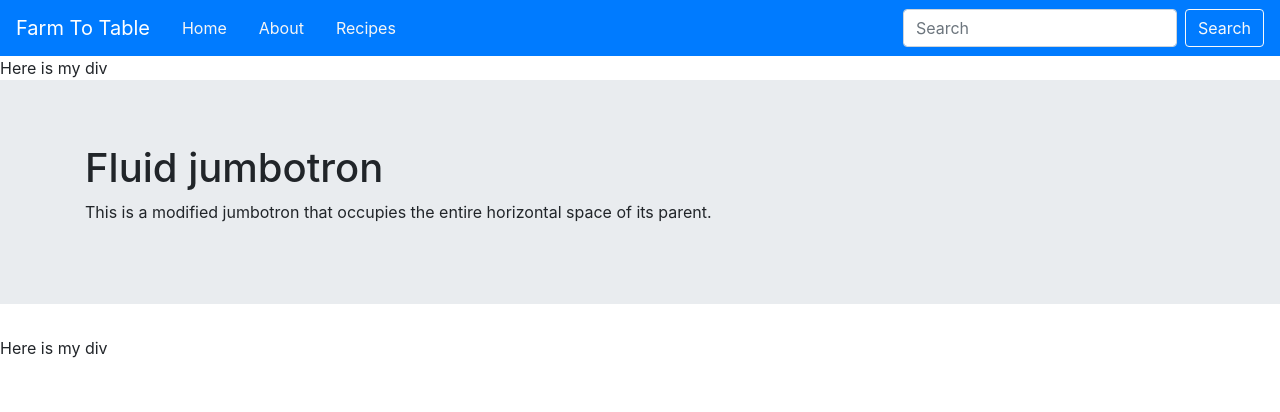
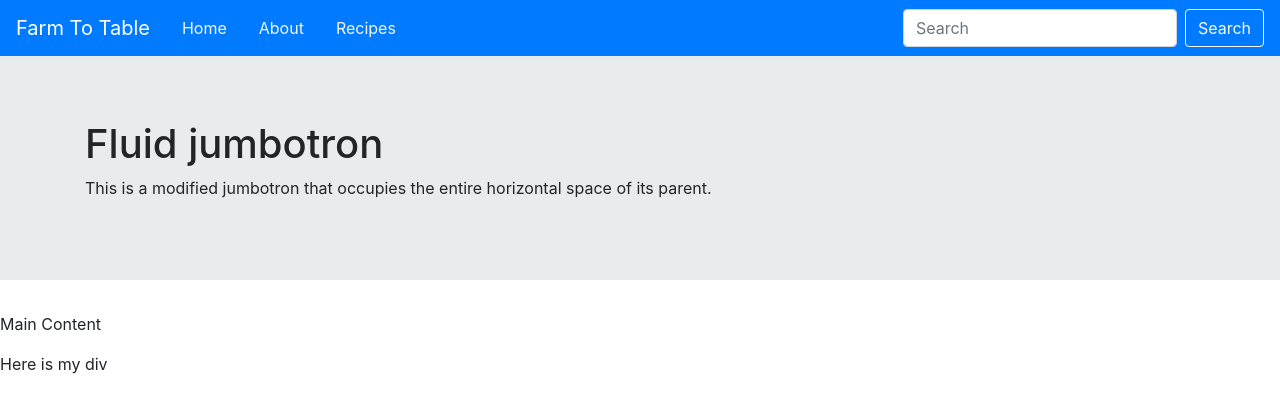
Before and after one commit to suttonschinook/Farm-To-Table, a React (Create React App) app in the folder farm-to-table/: page / in a window 1280 px wide. Shown: the top 412 px of the page. Built offline with nearby package versions, Linux system fonts and the light colour scheme.

Commit message:
New Header Design

```diff
--- a/farm-to-table/src/Content/Main.js
+++ b/farm-to-table/src/Content/Main.js
@@ -1,19 +1,9 @@
 import React from "react";
-import Jumbotron from "react-bootstrap/Jumbotron";
-import Container from "react-bootstrap/Container";
 
 export default function Main() {
   return (
     <>
-      <Jumbotron fluid>
-        <Container>
-          <h1>Fluid jumbotron</h1>
-          <p>
-            This is a modified jumbotron that occupies the entire horizontal
-            space of its parent.
-          </p>
-        </Container>
-      </Jumbotron>
+      <p>Main Content</p>
     </>
   );
 }
--- a/farm-to-table/src/ReusableComponents/Header.js
+++ b/farm-to-table/src/ReusableComponents/Header.js
@@ -1,9 +1,17 @@
 import React from "react";
+import Jumbotron from "react-bootstrap/Jumbotron";
+import Container from "react-bootstrap/Container";
 
 export default function Header() {
   return (
-    <div>
-      <div>Here is my div</div>
-    </div>
+    <Jumbotron fluid>
+      <Container>
+        <h1>Fluid jumbotron</h1>
+        <p>
+          This is a modified jumbotron that occupies the entire horizontal space
+          of its parent.
+        </p>
+      </Container>
+    </Jumbotron>
   );
 }
```
